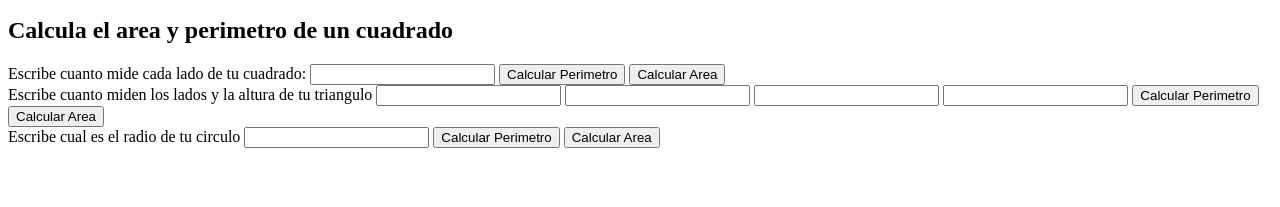
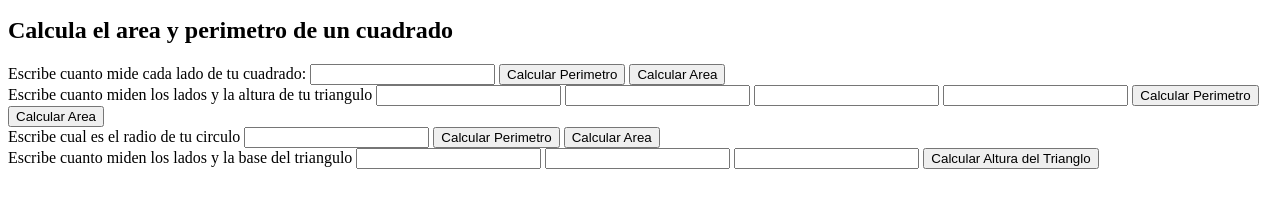
Before and after one commit to AerosRH/AerosRH.github., a plain HTML site: page figuras.html in a window 1280 px wide. Shown: the part 101-308 px from the top of the page. Drawn offline with Linux system fonts and the light colour scheme.

Commit message:
Agregue el codigo referente al triangulo isosceles

```diff
--- a/figuras.html
+++ b/figuras.html
@@ -40,6 +40,15 @@
             <button type="button" onclick="calcularPerimetroCirculo()">Calcular Perimetro</button>
             <button type="button" onclick="calcularAreaCirculo()">Calcular Area</button>
         </form>
+        <form action="">
+            <label for="inputIsosceles">
+                Escribe cuanto miden los lados y la base del triangulo
+            </label>
+            <input id="inputLado1Isosceles" type="number">
+            <input id="inputLado2Isosceles" type="number">
+            <input id="inputBaseIsosceles" type="number">
+            <button type="button" onclick="calcularAlturaIsosceles()">Calcular Altura del Trianglo</button>
+        </form>
     </section>
     <script src="./figuras.js"></script>
 </body>
--- a/figuras.js
+++ b/figuras.js
@@ -61,7 +61,16 @@ function areaCirculo(radio){
 
 console.groupEnd();
 
-//Empezando con HTML
+//Triangulo Isosceles
+function alturaIsosceles(lado1, lado2, base){
+    if (lado1 === lado2 && lado1 != base){
+        return (Math.sqrt((lado1*lado1)- (base * base / 4)));
+    }else{
+        alert("No es un triangulo isosceles");
+    }
+}
+
+//Empezando con HTML///////////////////////////////////////
 //Cuadrado
 function calcularPerimetroCuadrado(){
     const input = document.getElementById("inputCuadrado"); //Permite obtener ese elemento HTML en JS
@@ -122,3 +131,16 @@ function calcularAreaCirculo(){
     const area = areaCirculo(value);
     alert(area);
 }
+
+//Isosceles
+function calcularAlturaIsosceles(){
+    const input = document.getElementById("inputLado1Isosceles");
+    const value = input.value;
+    const input1 = document.getElementById("inputLado2Isosceles");
+    const value1 = input1.value;
+    const input2 = document.getElementById("inputBaseIsosceles");
+    const base = input2.value;
+
+    const altura = alturaIsosceles(value, value1, base);
+    alert(altura);
+}
```
